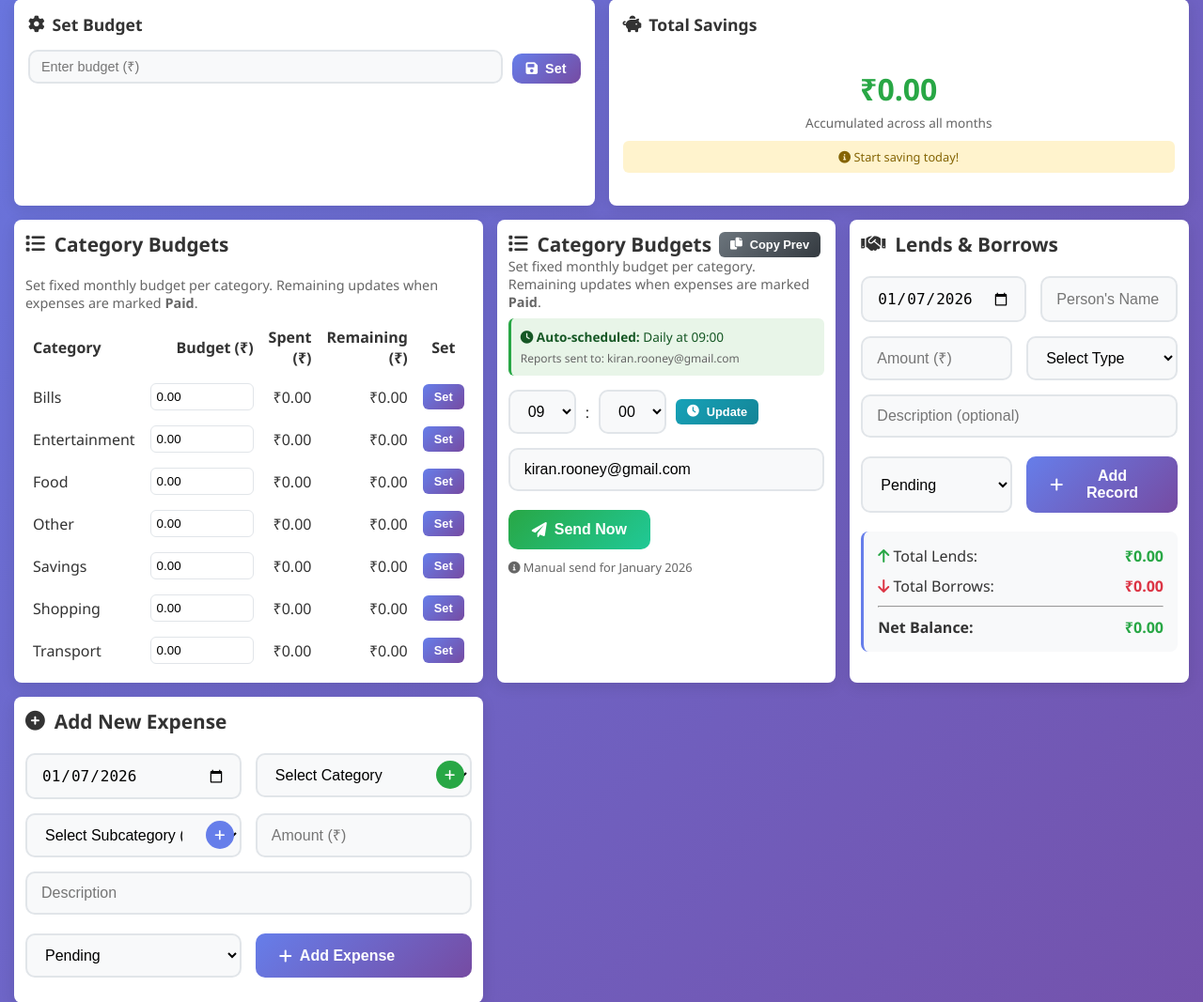
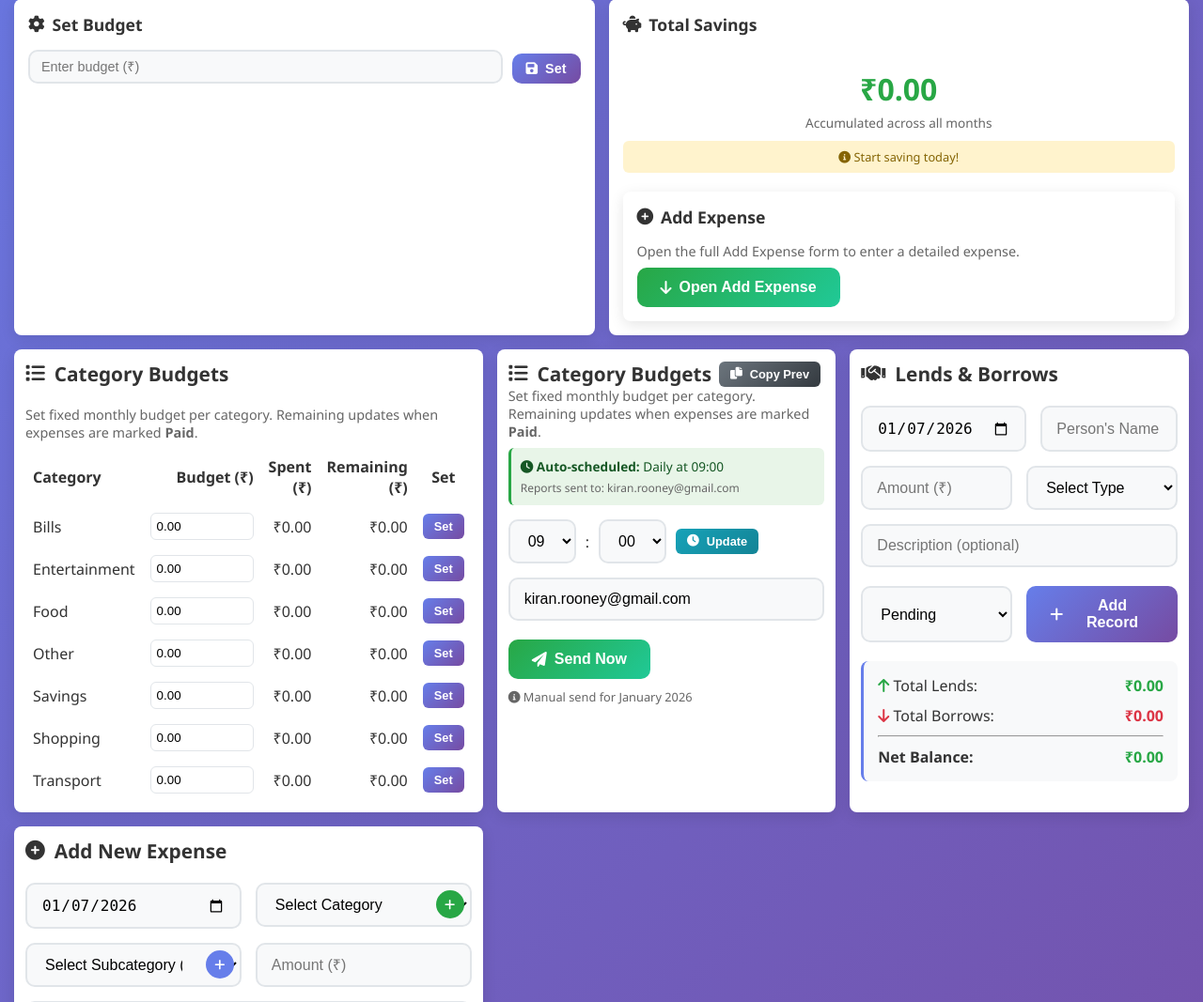
Before and after one commit to kiranrooney-source/Projects, a Flask app: page / in a window 1280 px wide. Shown: the part 615-1682 px from the top of the page at 94% size. Run offline with Flask 3, Linux system fonts and the light colour scheme; data comes from the database, SQL or seed files in the repository; data that the repository does not hold is empty.

Commit message:
Replace Quick Add with Add Expense tile; add scroll-to form & async submit with feedback

```diff
--- a/Hello-master/templates/index.html
+++ b/Hello-master/templates/index.html
@@ -938,6 +938,14 @@
                     </div>
                     {% endif %}
                 </div>
+
+            <!-- Add Expense Tile -->
+            <div class="budget-card">
+                <h3><i class="fas fa-plus-circle"></i> Add Expense</h3>
+                <p style="font-size:0.9rem;color:#666;margin-bottom:8px;">Open the full Add Expense form to enter a detailed expense.</p>
+                <button id="open-add-expense-btn" class="btn btn-success"><i class="fas fa-arrow-down"></i> Open Add Expense</button>
+                <div id="add-expense-notice" style="display:none;margin-top:8px;font-size:0.9rem;"></div>
+            </div>
             </div>
         </div>
 
@@ -2182,6 +2190,59 @@
             loadCategoryBudgets('{{ selected_month }}');
             // Poll budgets every 10s to keep UI in sync with expense changes
             setInterval(() => loadCategoryBudgets('{{ selected_month }}'), 10000);
+
+            // Open Add Expense button - scrolls to the detailed Add New Expense form
+            const openBtn = document.getElementById('open-add-expense-btn');
+            const expenseForm = document.querySelector('form[action="/add_expense"]');
+            const addNotice = document.getElementById('add-expense-notice');
+            if (openBtn && expenseForm) {
+                openBtn.addEventListener('click', () => {
+                    expenseForm.scrollIntoView({ behavior: 'smooth', block: 'center' });
+                    const amountInput = expenseForm.querySelector('input[name="amount"]');
+                    if (amountInput) amountInput.focus();
+                });
+            }
+
+            // Async submit for the main Add Expense form with inline feedback
+            if (expenseForm) {
+                expenseForm.addEventListener('submit', async function(e) {
+                    // perform client-side validations similar to original
+                    const categorySelect = document.getElementById('categorySelect');
+                    const customCategoryInput = document.getElementById('customCategory');
+                    if (customCategoryInput && customCategoryInput.style.display !== 'none' && customCategoryInput.value.trim()) {
+                        // ok
+                    } else if (!categorySelect.value) {
+                        e.preventDefault();
+                        alert('Please select or enter a category');
+                        return false;
+                    }
+
+                    e.preventDefault();
+                    const btn = expenseForm.querySelector('button[type="submit"]');
+                    if (btn) btn.disabled = true;
+                    if (addNotice) addNotice.style.display = 'none';
+                    const formData = new FormData(expenseForm);
+                    try {
+                        const resp = await fetch('/add_expense', { method: 'POST', body: formData });
+                        if (resp.status === 200 || resp.status === 302) {
+                            if (addNotice) {
+                                addNotice.style.display = 'block';
+                                addNotice.style.color = '#155724';
+                                addNotice.innerText = 'Expense added';
+                            }
+                            expenseForm.reset();
+                            await loadCategoryBudgets('{{ selected_month }}');
+                            setTimeout(() => { if (addNotice) addNotice.style.display = 'none'; if (btn) btn.disabled = false; }, 1500);
+                        } else {
+                            if (addNotice) { addNotice.style.display = 'block'; addNotice.style.color = '#d63384'; addNotice.innerText = 'Failed to add expense'; }
+                            if (btn) btn.disabled = false;
+                        }
+                    } catch (err) {
+                        if (addNotice) { addNotice.style.display = 'block'; addNotice.style.color = '#d63384'; addNotice.innerText = 'Error adding expense'; }
+                        if (btn) btn.disabled = false;
+                    }
+                });
+            }
         });
     </script>
 </body>
```
